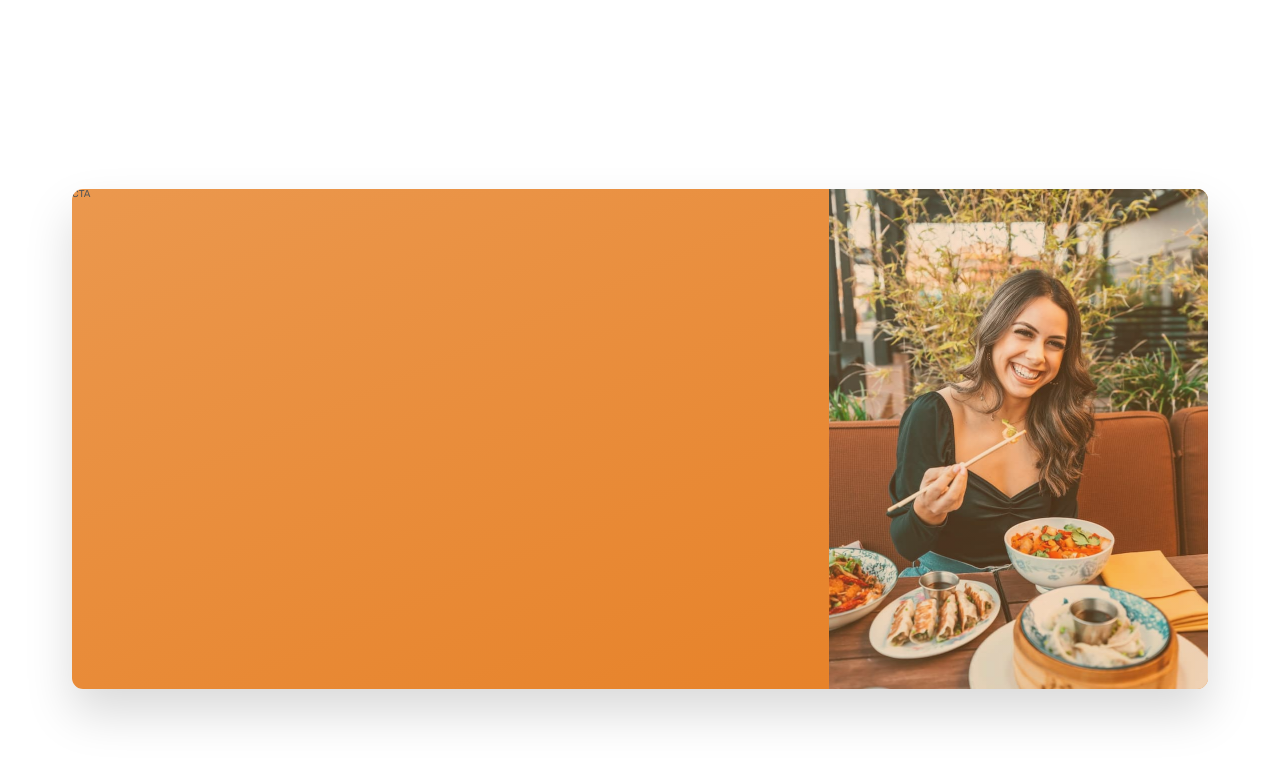
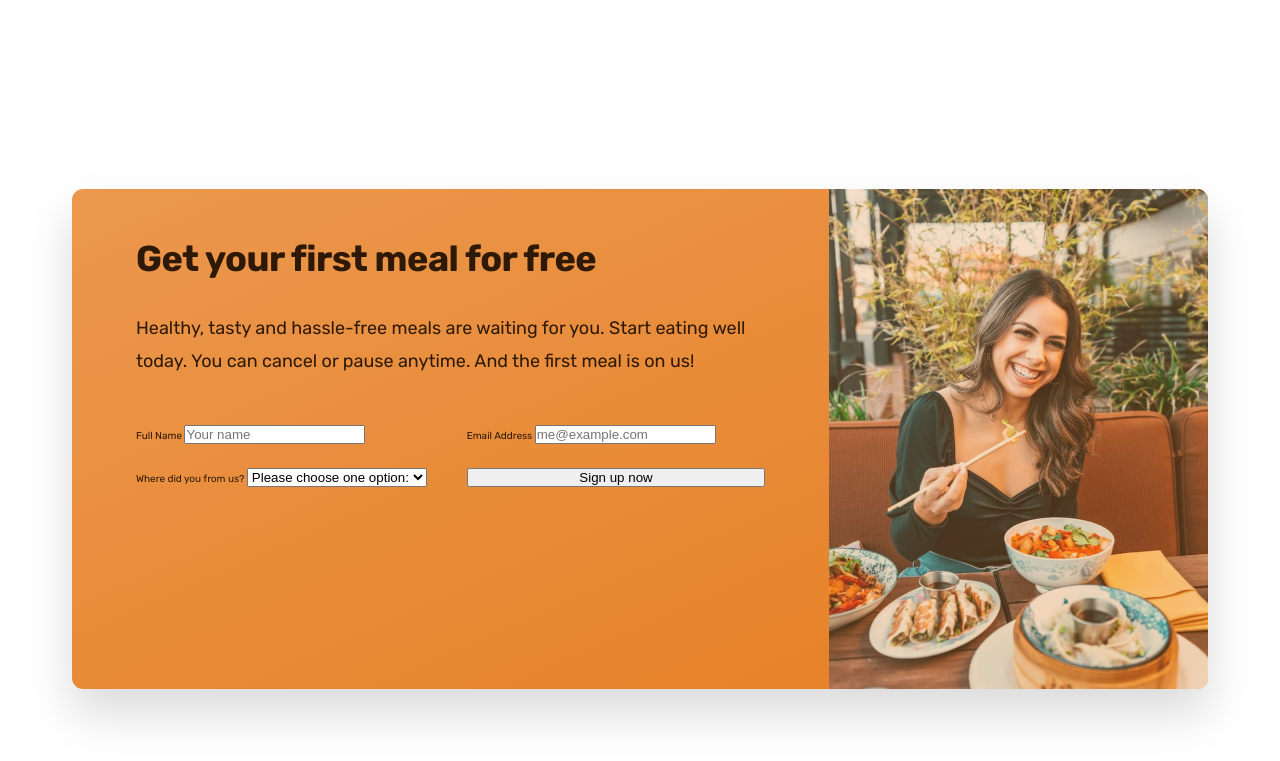
Before and after one commit to DanielKuznetsov/Omnifood-Project, a plain HTML site: page index.html in a window 1280 px wide. Shown: the part 5597-6358 px from the top of the page. Drawn offline with nearby package versions, Linux system fonts and the light colour scheme.

Commit message:
added basic cta form structure

```diff
--- a/css/style.css
+++ b/css/style.css
@@ -224,7 +224,6 @@
   /* transform: translate(0, -10%); */
   transform: translateY(-1.2rem);
   box-shadow: 0 3.2rem 6.4rem rgba(0, 0, 0, 0.075);
-
 }
 
 .meal-content {
@@ -462,7 +461,6 @@
   padding: 1.6rem;
   border-radius: 50%;
   margin-bottom: 3.2rem;
-
 }
 
 .feature-title {
@@ -496,11 +494,36 @@
 }
 
 .cta-text-box {
+  color: #2e1907;
+  padding: 4.8rem 6.4rem;
+}
 
+.cta-text {
+  font-size: 1.8rem;
+  line-height: 1.8;
+  margin-bottom: 4.8rem;
+}
+
+.cta .heading-secondary {
+  color: #2e1907;
+  margin-bottom: 3.2rem;
 }
 
 .cta-img-box {
-  background-image: linear-gradient(to right bottom, rgba(235, 152, 78, 0.3), rgba(230, 126, 34, 0.3)), url('../img/eating.jpg');
+  background-image: linear-gradient(
+      to right bottom,
+      rgba(235, 152, 78, 0.3),
+      rgba(230, 126, 34, 0.3)
+    ),
+    url("../img/eating.jpg");
   background-size: cover;
   background-position: center;
 }
+
+
+.cta-form {
+  display: grid;
+  grid-template-columns: repeat(2, 1fr);
+  column-gap: 3.2rem;
+  row-gap: 2.4rem;
+}
--- a/index.html
+++ b/index.html
@@ -538,7 +538,50 @@
       <section class="section-cta">
         <div class="container">
           <div class="cta">
-            <div class="cta-text-box">CTA</div>
+            <div class="cta-text-box">
+              <h2 class="heading-secondary">Get your first meal for free</h2>
+              <p class="cta-text">
+                Healthy, tasty and hassle-free meals are waiting for you. Start
+                eating well today. You can cancel or pause anytime. And the
+                first meal is on us!
+              </p>
+
+              <form class="cta-form" action="#">
+                <div>
+                  <label for="full-name">Full Name</label>
+                  <input
+                    id="full-name"
+                    type="text"
+                    placeholder="Your name"
+                    required
+                  />
+                </div>
+
+                <div>
+                  <label for="email">Email Address</label>
+                  <input
+                    id="email"
+                    type="email"
+                    placeholder="me@example.com"
+                    required
+                  />
+                </div>
+
+                <div>
+                  <label for="select-where">Where did you from us?</label>
+                  <select id="select-where" required>
+                    <option value="#">Please choose one option:</option>
+                    <option value="friends">Friends and family</option>
+                    <option value="youtube">Youtube video</option>
+                    <option value="podcast">Podcast</option>
+                    <option value="ad">Facebook ad</option>
+                    <option value="others">Others</option>
+                  </select>
+                </div>
+
+                <button class="btn">Sign up now</button>
+              </form>
+            </div>
             <div
               class="cta-img-box"
               role="img"
```
Also changed, not shown: 1 other file.
